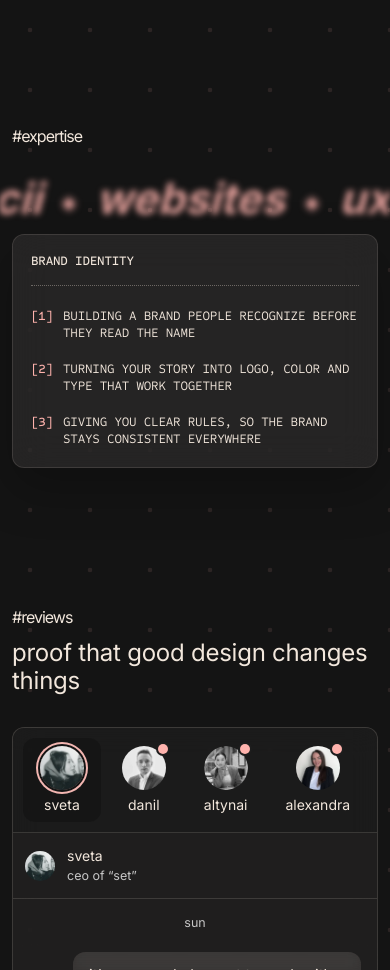
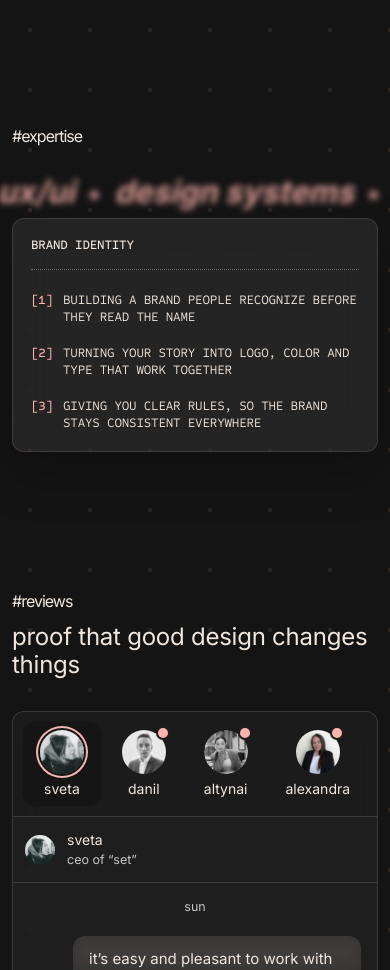
Before and after one commit to lijnqd/lunosite, a plain HTML site: page about/index.html in a window 390 px wide. Shown: the part 2520-3490 px from the top of the page. Drawn offline with Linux system fonts and the light colour scheme; animation ran at ten frames a second.

Commit message:
Expertise mobile: smaller words, tapped word turns into ascii with scatter
Co-Authored-By: Claude Opus 5.5 <noreply@anthropic.com>
Claude-Session: https://claude.ai/code/session_01CuZRCrp4939hVStrpUdptu

```diff
--- a/about/index.html
+++ b/about/index.html
@@ -323,6 +323,6 @@ if("IntersectionObserver"in window)new IntersectionObserver(function(e){vis=e[0]
 document.addEventListener("visibilitychange",function(){if(!document.hidden)go()});
 go()})();</script>
 
-<script src="/js/expertise.js?v=20" defer></script>
+<script src="/js/expertise.js?v=21" defer></script>
 </body>
 </html>
--- a/js/expertise.js
+++ b/js/expertise.js
@@ -14,8 +14,8 @@ function atlas(){var g=Math.ceil(CW*dpr),h=Math.ceil(CHh*dpr);AT=document.create
 function font(){return 'italic 700 '+FS+'px Inter, sans-serif'}
 /* lay out one set per row on an offscreen canvas, sample it into ascii cells */
 function build(){
- W=cv.parentNode.clientWidth;dpr=Math.min(2,devicePixelRatio||1);FS=W<810?Math.max(38,W*.11):Math.max(72,Math.min(120,W*.072));LH=Math.round(FS*1.4);H=LH*ROWS.length;
- CW=W<810?2.9:3.9;CHh=W<810?4.2:5.6;
+ W=cv.parentNode.clientWidth;dpr=Math.min(2,devicePixelRatio||1);FS=W<810?Math.max(28,W*.08):Math.max(72,Math.min(120,W*.072));LH=Math.round(FS*1.4);H=LH*ROWS.length;
+ CW=W<810?2.4:3.9;CHh=W<810?3.6:5.6;
  cv.width=cv2.width=W*dpr;cv.height=cv2.height=H*dpr;cv.style.height=cv2.style.height=H+'px';atlas();
  var o=document.createElement('canvas'),ox=o.getContext('2d');rows=[];
  ROWS.forEach(function(ids){
@@ -51,7 +51,6 @@ function draw(t){
    for(var k=0;k<R.cells.length;k++){var c=R.cells[k],px=c.x+ox,py=c.y+oy;if(px<-CW*4||px>W+CW*4)continue;
     var dx=px-lx,dy=py-ly,d2=dx*dx+dy*dy,near=d2<RAD*RAD,ctx=x;
     /* the hovered word and the symbols right around the cursor run apart and come into focus */
-    if(TOUCH&&c.w===act)continue;
     if(near||(act>=0&&c.w===act)){ctx=x2;if(near){var d=Math.sqrt(d2)||1,f=1-d/RAD;f*=f;px+=dx/d*f*RAD*.32;py+=dy/d*f*RAD*.32}}
     if(Math.random()<.004)c.c=Math.random()*SYM.length|0;
     if(ctx===x)continue;
@@ -62,7 +61,7 @@ function soft(act,lx,ly,RAD){
  for(var ri=0;ri<rows.length;ri++){var R=rows[ri],by=ri*LH+LH*.74,sw=FS*.42,gap=FS*.42;
   for(var rep=0;rep<2;rep++){var ox=R.pos+rep*R.w;if(ox>W||ox+R.w<0)continue;
    for(var q=0;q<R.parts.length;q++){var P=R.parts[q],X=ox+P.x0;
-    if(X<W&&X+(P.x1-P.x0)>0){if(P.i!==act)x.fillText(D[P.i][0],X,by);else if(TOUCH){x2.setTransform(dpr,0,0,dpr,0,0);x2.font=font();x2.textBaseline='alphabetic';x2.fillStyle='#FFB3AD';x2.fillText(D[P.i][0],X,by)}}
+    if(X<W&&X+(P.x1-P.x0)>0){if(P.i!==act)x.fillText(D[P.i][0],X,by);}
     var sx=ox+P.x1+gap;if(sx<W&&sx+sw>0&&star.naturalWidth)x.drawImage(star,sx,by-sw*1.08,sw,sw)}}}
  if(lx>-999){x.globalCompositeOperation='destination-out';var g=x.createRadialGradient(lx,ly,0,lx,ly,RAD);g.addColorStop(0,'rgba(0,0,0,1)');g.addColorStop(.7,'rgba(0,0,0,.9)');g.addColorStop(1,'rgba(0,0,0,0)');x.fillStyle=g;x.fillRect(lx-RAD,ly-RAD,RAD*2,RAD*2);x.globalCompositeOperation='source-over'}}
 function tick(t){if(!vis||!ready){last=0;return}var dt=last?Math.min(.05,(t-last)/1000):0;last=t;
@@ -76,7 +75,7 @@ if(hover){
 }else{
  S.classList.add('touch');
  show(0);
- cv.addEventListener('click',function(e){var h=hit(e.clientX,e.clientY);if(h>=0)show(h)});
+ var tt;cv.addEventListener('click',function(e){var h=hit(e.clientX,e.clientY);if(h<0)return;show(h);mx=e.clientX;my=e.clientY;inside=true;clearTimeout(tt);tt=setTimeout(function(){inside=false;mx=my=-9999},1400)});
 }
 /* keyboard: hidden buttons, one per direction */
 [].forEach.call(S.querySelectorAll('.exp-keys button'),function(b){b.addEventListener('focus',function(){if(!hover)return;var r=stage.getBoundingClientRect();mx=r.left+r.width/2-200;my=r.top+40;cx=mx-r.left;cy=my-r.top+H/2;show(+b.getAttribute('data-i'));follow()});b.addEventListener('blur',function(){if(hover)hide()})});
```
Also changed, not shown: index.html (+1 -1 lines).
